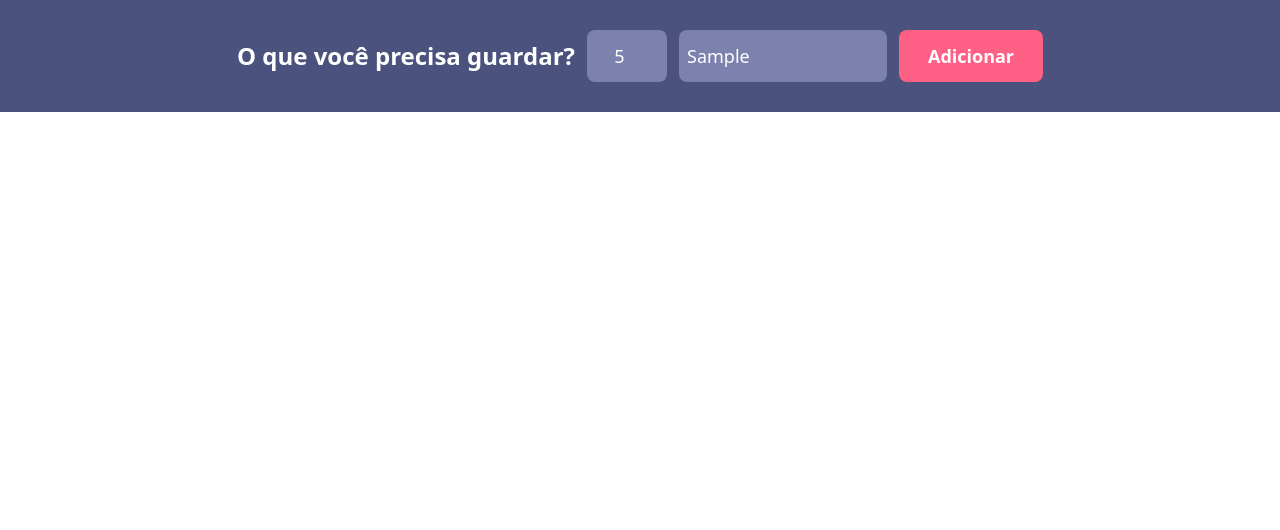
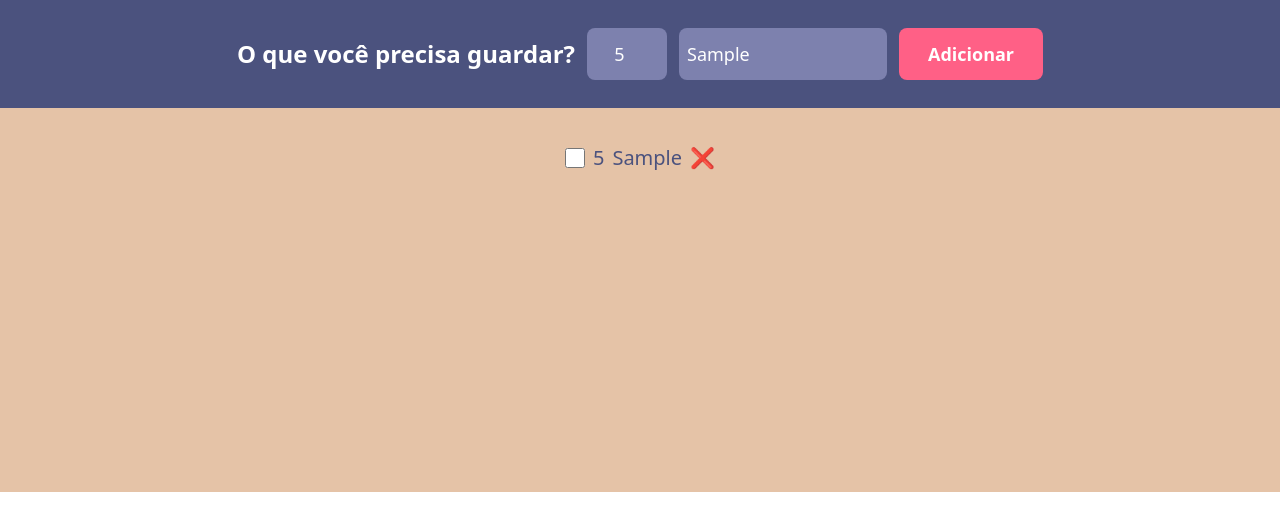
Before and after one commit to AlexSzefezuk/pppr-academia, a React (Vite) app: page / in a window 1280 px wide. Both pictures are taken after typing "5", "Sample" into the empty fields and a click on the button "Adicionar". Shown: the top 530 px of the page. Built offline with nearby package versions, Linux system fonts and the light colour scheme.

Commit message:
feat: add items list

```diff
--- a/src/app.jsx
+++ b/src/app.jsx
@@ -16,7 +16,7 @@ const Form = ({ onItemsChange }) => {
   return (
     <div className="w-full bg-[#4B527E]">
       <form
-        className="flex justify-center items-center gap-3 mx-auto max-w-7xl text-white h-28"
+        className="flex justify-center items-center gap-3 mx-auto max-w-7xl text-white py-7"
         onSubmit={handleSubmit}
       >
         <p className="text-2xl text-center font-semibold">
@@ -46,6 +46,26 @@ const Form = ({ onItemsChange }) => {
   )
 }
 
+const ItemsList = ({ items }) => {
+  return (
+    <div className="w-full h-96 bg-[#E5C3A7]">
+      <div className="flex justify-center items-center gap-12 flex-wrap mx-auto max-w-7xl text-white py-9">
+        {items.map((item) => (
+          <div
+            key={item.id}
+            className="flex gap-2 text-xl text-[#4B527E] items-center font-medium"
+          >
+            <input type="checkbox" className="size-5" />
+            <p>{item.number}</p>
+            <p>{item.item}</p>
+            <span>❌</span>
+          </div>
+        ))}
+      </div>
+    </div>
+  )
+}
+
 const App = () => {
   const [items, setItems] = useState([])
   const handleItemsAdd = (newItem) => setItems((i) => [...i, newItem])
@@ -53,6 +73,7 @@ const App = () => {
   return (
     <main>
       <Form onItemsChange={handleItemsAdd} />
+      <ItemsList items={items} />
     </main>
   )
 }
```
